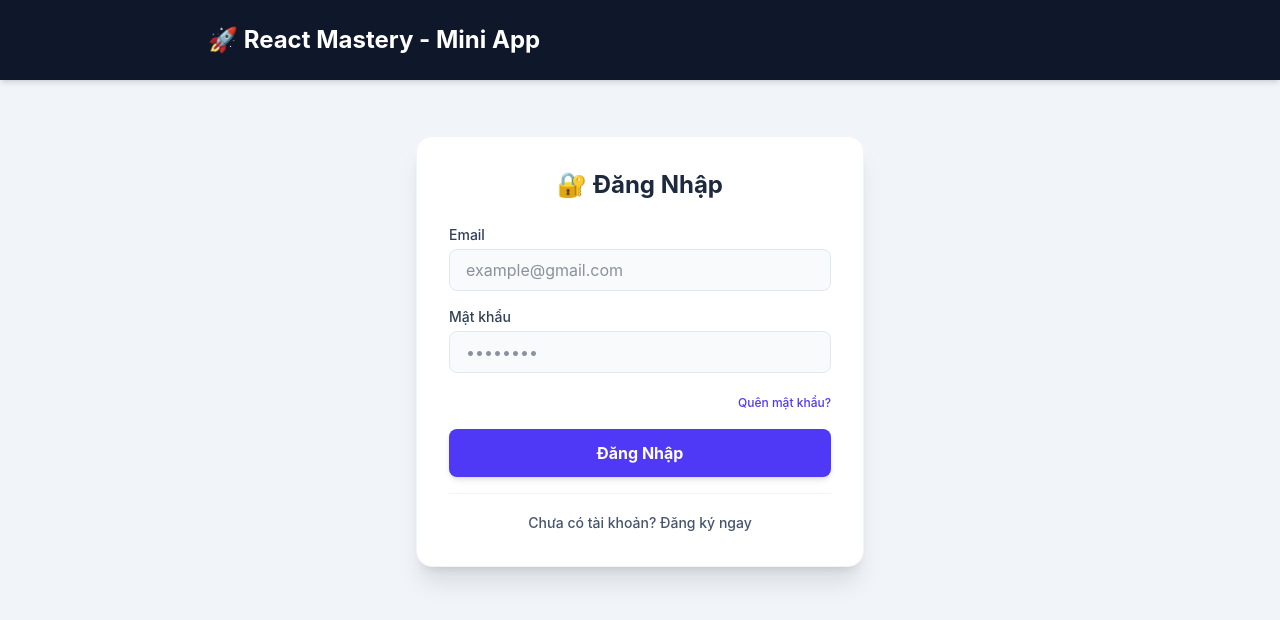
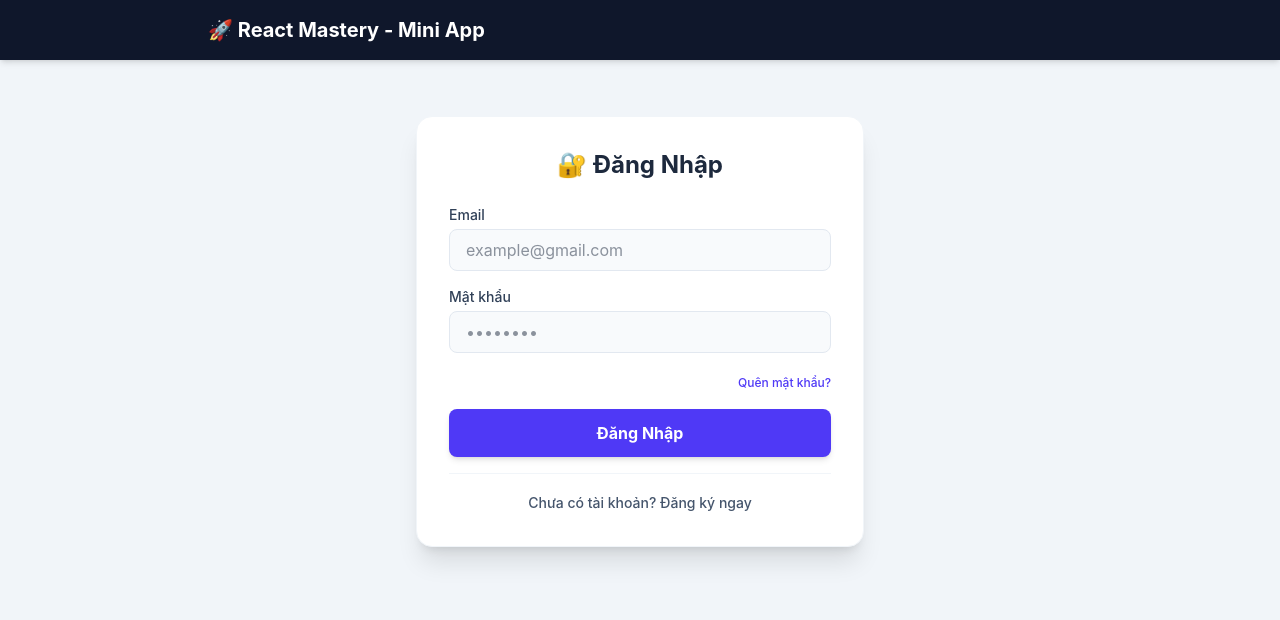
Before and after one commit to nguyenliet232-droid/user-management-frontend, a React (Vite) app: page / in a window 1280 px wide. Shown: the top 620 px of the page. Built offline with nearby package versions, Linux system fonts and the light colour scheme.

Commit message:
Update avatar sync in Header and App component

```diff
--- a/src/App.jsx
+++ b/src/App.jsx
@@ -6,9 +6,9 @@ import Profile from "./components/Profile";
 function App() {
   const [currentUser, setCurrentUser] = useState(null);
   const [activeTab, setActiveTab] = useState("users");
-  const [loading, setLoading] = useState(true); // Trạng thái chờ kiểm tra đăng nhập
+  const [loading, setLoading] = useState(true);
 
-  // 🔄 Tự động khôi phục phiên đăng nhập khi F5 lại trang
+  // 🔄 Khôi phục phiên đăng nhập
   useEffect(() => {
     const checkLoggedInUser = async () => {
       const token = localStorage.getItem("token");
@@ -27,9 +27,9 @@ function App() {
 
           const data = await res.json();
           if (res.ok) {
-            setCurrentUser(data); // Tự động đăng nhập lại
+            setCurrentUser(data);
           } else {
-            localStorage.removeItem("token"); // Token hết hạn thì xóa đi
+            localStorage.removeItem("token");
           }
         } catch (err) {
           console.error("Lỗi xác thực phiên đăng nhập:", err);
@@ -61,9 +61,9 @@ function App() {
   return (
     <div className="min-h-screen bg-slate-100 text-slate-800">
       {/* Header */}
-      <header className="bg-slate-900 text-white py-6 shadow-md">
+      <header className="bg-slate-900 text-white py-4 shadow-md">
         <div className="max-w-4xl mx-auto px-4 flex justify-between items-center">
-          <h1 className="text-2xl font-bold flex items-center gap-2">
+          <h1 className="text-xl font-bold flex items-center gap-2">
             🚀 React Mastery - Mini App
           </h1>
 
@@ -130,10 +130,11 @@ function App() {
             ) : (
               <Profile
                 currentUser={currentUser}
+                // 📍 Cập nhật toàn bộ object updatedUser bao gồm cả avatar
                 onUpdateSuccess={(updatedUser) =>
                   setCurrentUser((prev) => ({
                     ...prev,
-                    name: updatedUser.name,
+                    ...updatedUser,
                   }))
                 }
               />
```
